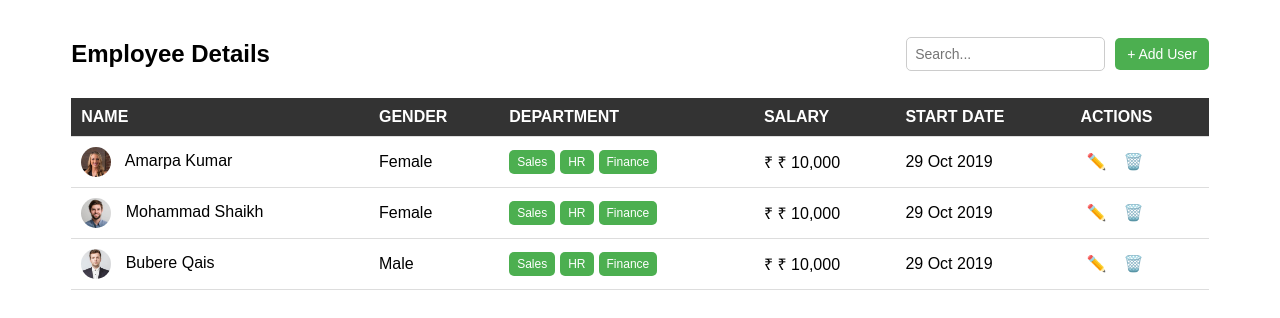
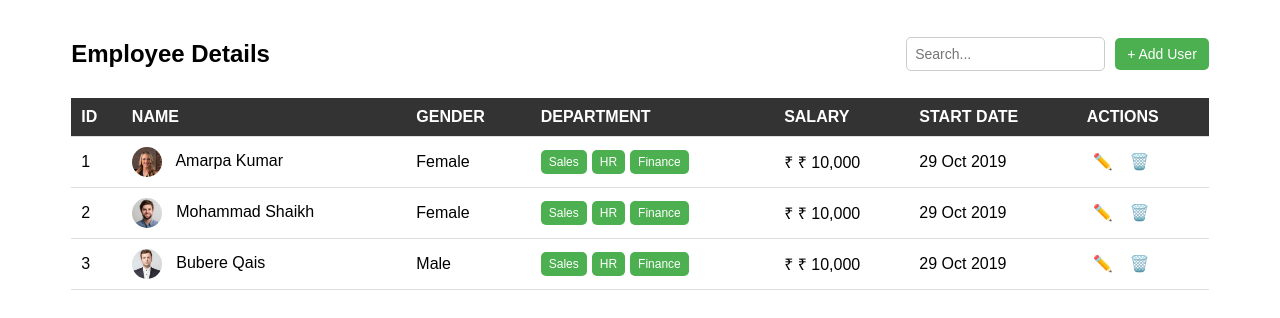
Before and after one commit to amanglani2503/EmployeePayrollAppUI, an Angular app: page /employee-list in a window 1280 px wide. Shown: the top 318 px of the page. Built offline with nearby package versions, Linux system fonts and the light colour scheme.

Commit message:
{Amber] Refactor. Added id field to employee list table

```diff
--- a/src/app/pages/employee-list/employee-list.component.html
+++ b/src/app/pages/employee-list/employee-list.component.html
@@ -12,6 +12,7 @@
     <table>
         <thead>
             <tr>
+                <th>ID</th>
                 <th>NAME</th>
                 <th>GENDER</th>
                 <th>DEPARTMENT</th>
@@ -22,6 +23,9 @@
         </thead>
         <tbody>
             <tr *ngFor="let employee of employees">
+                <td>
+                    {{employee.id}}
+                </td>
                 <td>
                     <img [src]="employee.image" alt="Profile">
                     {{ employee.name }}
--- a/src/app/pages/employee-list/employee-list.component.ts
+++ b/src/app/pages/employee-list/employee-list.component.ts
@@ -11,6 +11,7 @@ import { CommonModule } from '@angular/common';
 export class EmployeeListComponent {
   employees = [
     {
+      id: '1',
       name: 'Amarpa Kumar',
       gender: 'Female',
       departments: ['Sales', 'HR', 'Finance'],
@@ -19,6 +20,7 @@ export class EmployeeListComponent {
       image: 'assets/dp1.jpeg'
     },
     {
+      id: '2',
       name: 'Mohammad Shaikh',
       gender: 'Female',
       departments: ['Sales', 'HR', 'Finance'],
@@ -27,6 +29,7 @@ export class EmployeeListComponent {
       image: 'assets/dp2.jpeg'
     },
     {
+      id: '3',
       name: 'Bubere Qais',
       gender: 'Male',
       departments: ['Sales', 'HR', 'Finance'],
```
